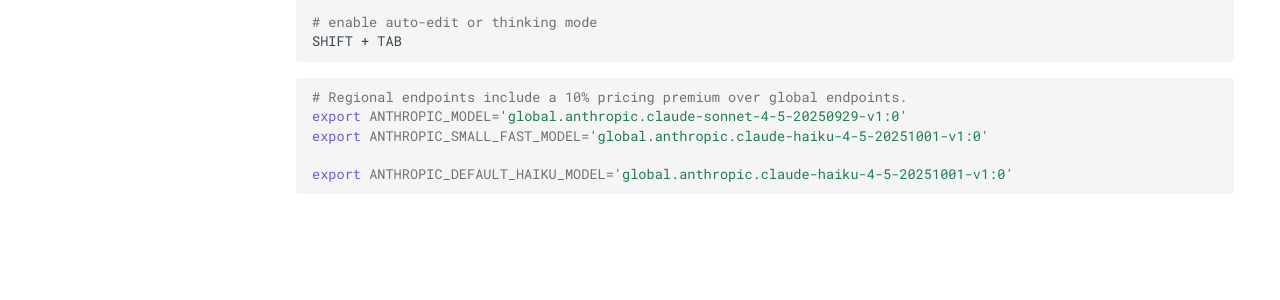
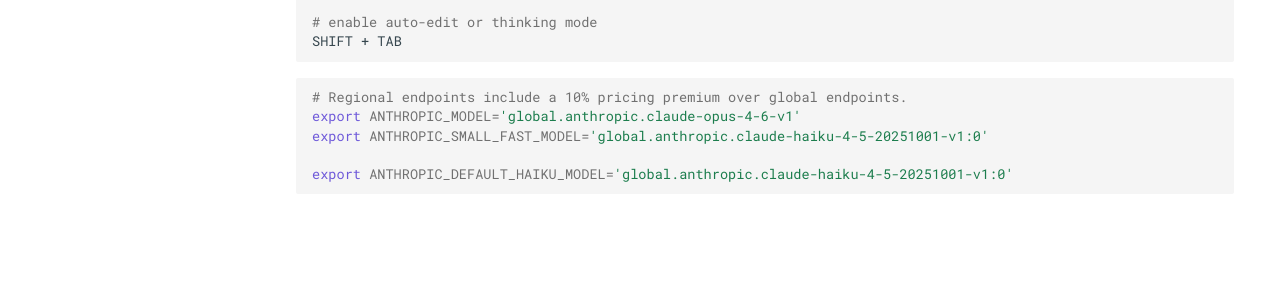
Before and after one commit to mrhockeymonkey/mrhockeymonkey.github.io, an MkDocs documentation site: the page built from docs/LLM/claude.md, in a window 1280 px wide. Shown: the part 396-696 px from the top of the page. Built offline with MkDocs 1.6.1 and Material for MkDocs 9.7.7, drawn with Linux system fonts in a browser that asks for light colours.

Commit message:
Update claude.md

````diff
--- a/docs/LLM/claude.md
+++ b/docs/LLM/claude.md
@@ -16,7 +16,7 @@ SHIFT + TAB
 
 ```bash
 # Regional endpoints include a 10% pricing premium over global endpoints.
-export ANTHROPIC_MODEL='global.anthropic.claude-sonnet-4-5-20250929-v1:0'
+export ANTHROPIC_MODEL='global.anthropic.claude-opus-4-6-v1'
 export ANTHROPIC_SMALL_FAST_MODEL='global.anthropic.claude-haiku-4-5-20251001-v1:0'
 
 export ANTHROPIC_DEFAULT_HAIKU_MODEL='global.anthropic.claude-haiku-4-5-20251001-v1:0'
````
